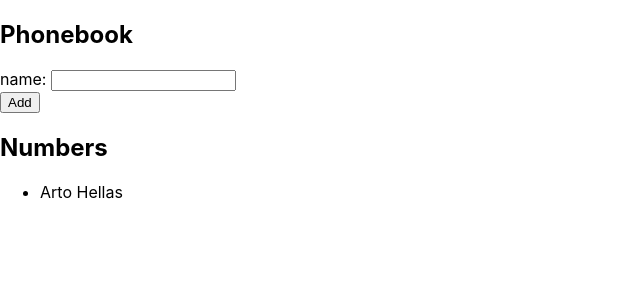
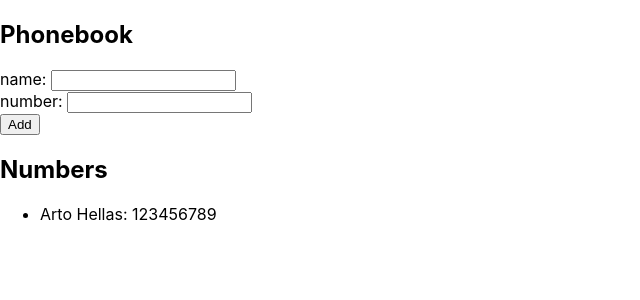
Before and after one commit to ypc-dev/fullstackopen2020, a React (Create React App) app in the folder part2/phonebook/: page / in a window 1280 px wide. Shown: the top 300 px of the page, without its empty margins (0-640 px from the left). Built offline with nearby package versions, Linux system fonts and the light colour scheme.

Commit message:
Exercise 2.8

```diff
--- a/part2/phonebook/src/App.js
+++ b/part2/phonebook/src/App.js
@@ -3,27 +3,37 @@
 
 const App = () => {
   const [ persons, setPersons ] = useState([
-    { name: 'Arto Hellas' }
+    { name: 'Arto Hellas',
+      number: '123456789'
+    }
   ]);
   const [ newName, setNewName ] = useState('');
+  const [ newNumber, setNewNumber ] = useState('');
 
   const addPerson = (event) => {
     event.preventDefault();
     if (persons.some(person => person.name === newName)) {
       alert(`${newName} has already been added to the phonebook!`);
       setNewName('');
+      setNewNumber('');
     } else {
       const personObject = {
         name: newName,
+        number: newNumber,
       }
 
       setNewName('');
+      setNewNumber('');
       setPersons(persons.concat(personObject));
     }
   }
 
-  const handlePersonChange = (event) => {
+  const handleNameChange = (event) => {
     setNewName(event.target.value);
+  }
+
+  const handleNumberChange = (event) => {
+    setNewNumber(event.target.value);
   }
 
   return (
@@ -31,7 +41,10 @@
       <h2>Phonebook</h2>
       <form onSubmit={addPerson}>
         <div>
-          name: <input value={newName} onChange={handlePersonChange} />
+          name: <input value={newName} onChange={handleNameChange} />
+        </div>
+        <div>
+          number: <input value={newNumber} onChange={handleNumberChange} type="number" />
         </div>
         <div>
           <button type="submit">Add</button>
--- a/part2/phonebook/src/components/Person.js
+++ b/part2/phonebook/src/components/Person.js
@@ -2,7 +2,7 @@
 
 const Person = ({person}) => {
   return (
-    <li>{person.name}</li>
+    <li>{person.name}: {person.number}</li>
   )
 }
 
```
